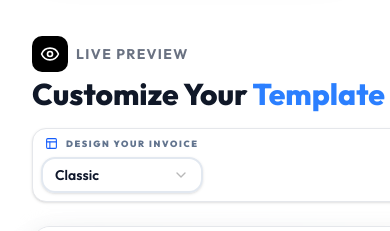
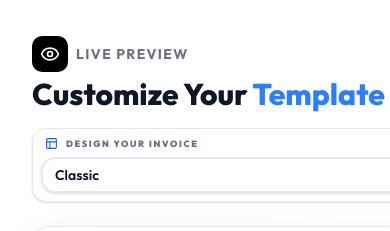
Before and after one commit to rehanzinlab23/Invoicer, a React (Vite) app: page / in a window 390 px wide. Shown: the part 1260-1491 px from the top of the page. Built offline with nearby package versions, Linux system fonts and the light colour scheme.

Commit message:
fix: update minimum width for InvoiceTemplateSelect component

```diff
--- a/src/Components/InvoiceTemplateSelect.jsx
+++ b/src/Components/InvoiceTemplateSelect.jsx
@@ -11,7 +11,7 @@ import { Layout } from "lucide-react";
 
 export function InvoiceTemplateSelect({ value, onChange }) {
   return (
-    <div className="flex flex-col gap-1.5 sm:w-full min-w-10">
+    <div className="flex flex-col gap-1.5 w-full sm:min-w-60">
       {/* Label */}
       <div className="flex items-center gap-2 px-1">
         <Layout
```
